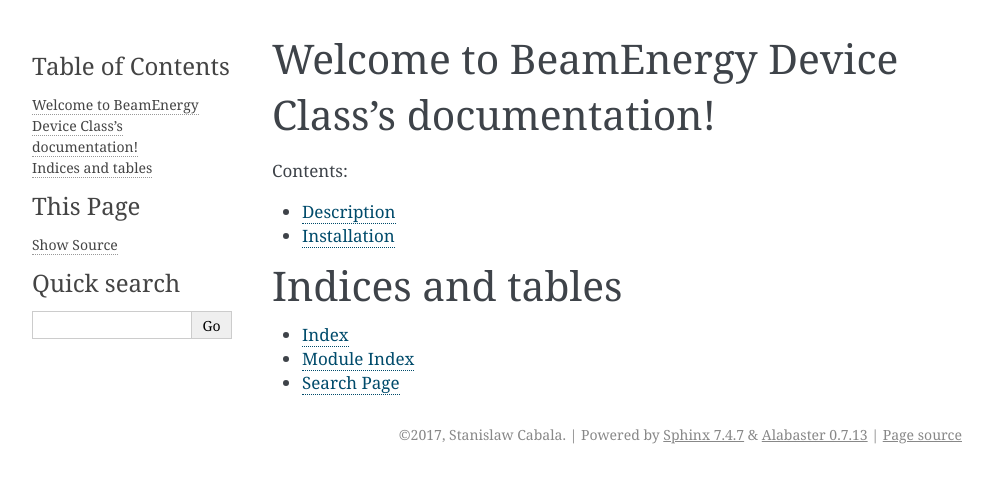
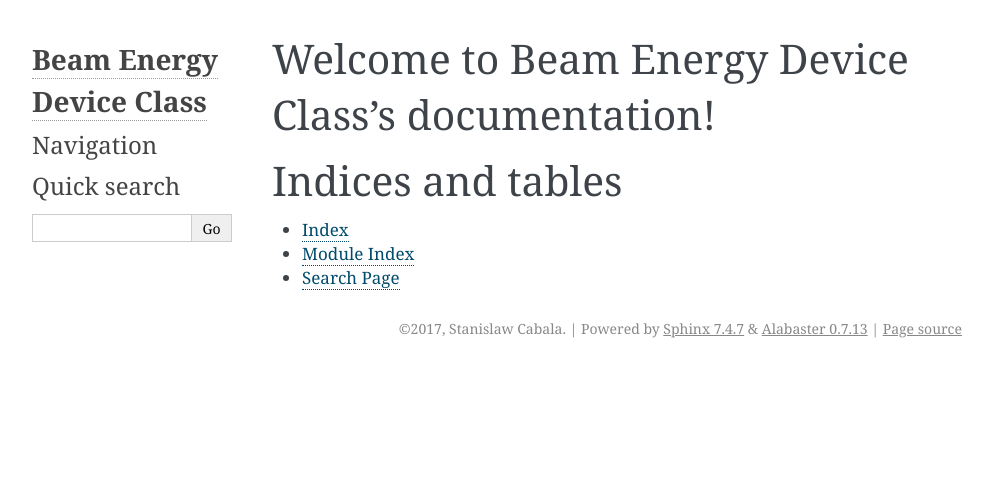
Before and after one commit to synchrotron-solaris/dev-solaris-beamenergy, a Sphinx documentation site: the page built from doc/source/index.rst, in a window 1280 px wide. Shown: the top 483 px of the page, without its empty margins (148-1141 px from the left). Built offline with Sphinx 7.4.7, drawn with Linux system fonts in a browser that asks for light colours.

```diff
--- a/beam_energy_ds/__init__.py
+++ b/beam_energy_ds/__init__.py
@@ -1,5 +1,8 @@
 """
-TANGO Device Class BeamEnergy, designed to calculate beam's energy.
+BEAM ENERGY
+===========
+
+This package contains BeamEnergy Device Class based on facadedevice library.
 """
 
 __all__ = ['BeamEnergy', 'version']
--- a/beam_energy_ds/version.py
+++ b/beam_energy_ds/version.py
@@ -1,5 +1,6 @@
 """
-Version's docstring
+This module contains information about version and license of BeamEnergy
+Device Class
 """
 
 __version__ = "0.1"
--- a/doc/source/conf.py
+++ b/doc/source/conf.py
@@ -1,8 +1,7 @@
-#!/usr/bin/env python3
 # -*- coding: utf-8 -*-
 #
-# BeamEnergy Device Class documentation build configuration file, created by
-# sphinx-quickstart on Tue Jul 25 13:20:18 2017.
+# Beam Energy Device Class documentation build configuration file, created by
+# sphinx-quickstart on Wed Jul 26 13:40:55 2017.
 #
 # This file is execfile()d with the current directory set to its
 # containing dir.
@@ -17,10 +16,17 @@
 # add these directories to sys.path here. If the directory is relative to the
 # documentation root, use os.path.abspath to make it absolute, like shown here.
 #
-# import os
-# import sys
-# sys.path.insert(0, os.path.abspath('.'))
+import os
+import sys
 
+_this_dir = os.path.dirname(os.path.abspath(__file__))
+_setup_dir = os.path.abspath(os.path.join(_this_dir, os.path.pardir,
+                                          os.path.pardir))
+_doc_dir = os.path.join(_setup_dir, 'doc')
+sys.path.insert(0, os.path.abspath(_this_dir))
+sys.path.insert(0, os.path.abspath(_setup_dir))
+
+from beam_energy_ds import beam_energy, version
 
 # -- General configuration ------------------------------------------------
 
@@ -31,7 +37,10 @@
 # Add any Sphinx extension module names here, as strings. They can be
 # extensions coming with Sphinx (named 'sphinx.ext.*') or your custom
 # ones.
-extensions = ['sphinx.ext.autodoc']
+extensions = ['sphinx.ext.autodoc',
+    'sphinx.ext.doctest',
+    'sphinx.ext.ifconfig',
+    'sphinx.ext.viewcode']
 
 # Add any paths that contain templates here, relative to this directory.
 templates_path = ['_templates']
@@ -46,18 +55,18 @@ source_suffix = '.rst'
 master_doc = 'index'
 
 # General information about the project.
-project = 'BeamEnergy Device Class'
-copyright = '2017, Stanislaw Cabala'
-author = 'Stanislaw Cabala'
+project = u'Beam Energy Device Class'
+copyright = u'2017, Stanislaw Cabala'
+author = u'Stanislaw Cabala'
 
 # The version info for the project you're documenting, acts as replacement for
 # |version| and |release|, also used in various other places throughout the
 # built documents.
 #
 # The short X.Y version.
-version = '0.1'
+version = u'0.1'
 # The full version, including alpha/beta/rc tags.
-release = '0.1'
+release = u'0.1'
 
 # The language for content autogenerated by Sphinx. Refer to documentation
 # for a list of supported languages.
@@ -96,6 +105,21 @@ html_theme = 'alabaster'
 # so a file named "default.css" will overwrite the builtin "default.css".
 html_static_path = ['_static']
 
+# Custom sidebar templates, must be a dictionary that maps document names
+# to template names.
+#
+# This is required for the alabaster theme
+# refs: http://alabaster.readthedocs.io/en/latest/installation.html#sidebars
+html_sidebars = {
+    '**': [
+        'about.html',
+        'navigation.html',
+        'relations.html',  # needs 'show_related': True theme option to display
+        'searchbox.html',
+        'donate.html',
+    ]
+}
+
 
 # -- Options for HTMLHelp output ------------------------------------------
 
@@ -127,8 +151,8 @@ latex_elements = {
 # (source start file, target name, title,
 #  author, documentclass [howto, manual, or own class]).
 latex_documents = [
-    (master_doc, 'BeamEnergyDeviceClass.tex', 'BeamEnergy Device Class Documentation',
-     'Stanislaw Cabala', 'manual'),
+    (master_doc, 'BeamEnergyDeviceClass.tex', u'Beam Energy Device Class Documentation',
+     u'Stanislaw Cabala', 'manual'),
 ]
 
 
@@ -137,7 +161,7 @@ latex_documents = [
 # One entry per manual page. List of tuples
 # (source start file, name, description, authors, manual section).
 man_pages = [
-    (master_doc, 'beamenergydeviceclass', 'BeamEnergy Device Class Documentation',
+    (master_doc, 'beamenergydeviceclass', u'Beam Energy Device Class Documentation',
      [author], 1)
 ]
 
@@ -148,7 +172,7 @@ man_pages = [
 # (source start file, target name, title, author,
 #  dir menu entry, description, category)
 texinfo_documents = [
-    (master_doc, 'BeamEnergyDeviceClass', 'BeamEnergy Device Class Documentation',
+    (master_doc, 'BeamEnergyDeviceClass', u'Beam Energy Device Class Documentation',
      author, 'BeamEnergyDeviceClass', 'One line description of project.',
      'Miscellaneous'),
 ]
--- a/doc/source/index.rst
+++ b/doc/source/index.rst
@@ -1,17 +1,16 @@
-.. BeamEnergy Device Class documentation master file, created by
-   sphinx-quickstart on Tue Jul 25 13:20:18 2017.
+.. Beam Energy Device Class documentation master file, created by
+   sphinx-quickstart on Wed Jul 26 13:40:55 2017.
    You can adapt this file completely to your liking, but it should at least
    contain the root `toctree` directive.
 
-Welcome to BeamEnergy Device Class's documentation!
-===================================================
+Welcome to Beam Energy Device Class's documentation!
+====================================================
 
 .. toctree::
-   :maxdepth: 1
+   :maxdepth: 2
    :caption: Contents:
 
-   description
-   installation
+
 
 Indices and tables
 ==================
```
Also changed, not shown: doc/source/beam_energy_ds.rst (added, +30 -0 lines), doc/source/description.rst (deleted, +0 -16 lines), doc/source/installation.rst (deleted, +0 -22 lines), doc/source/modules.rst (added, +7 -0 lines), 1 other file.
